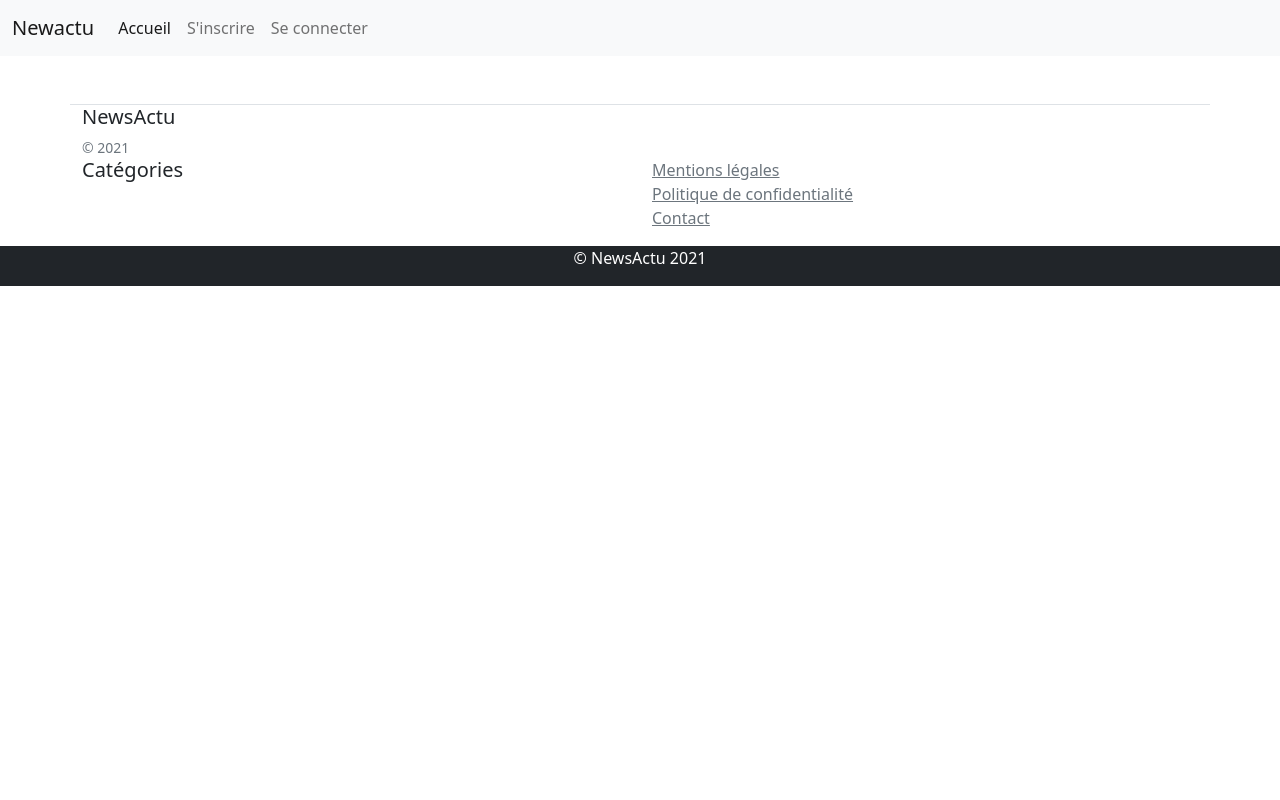
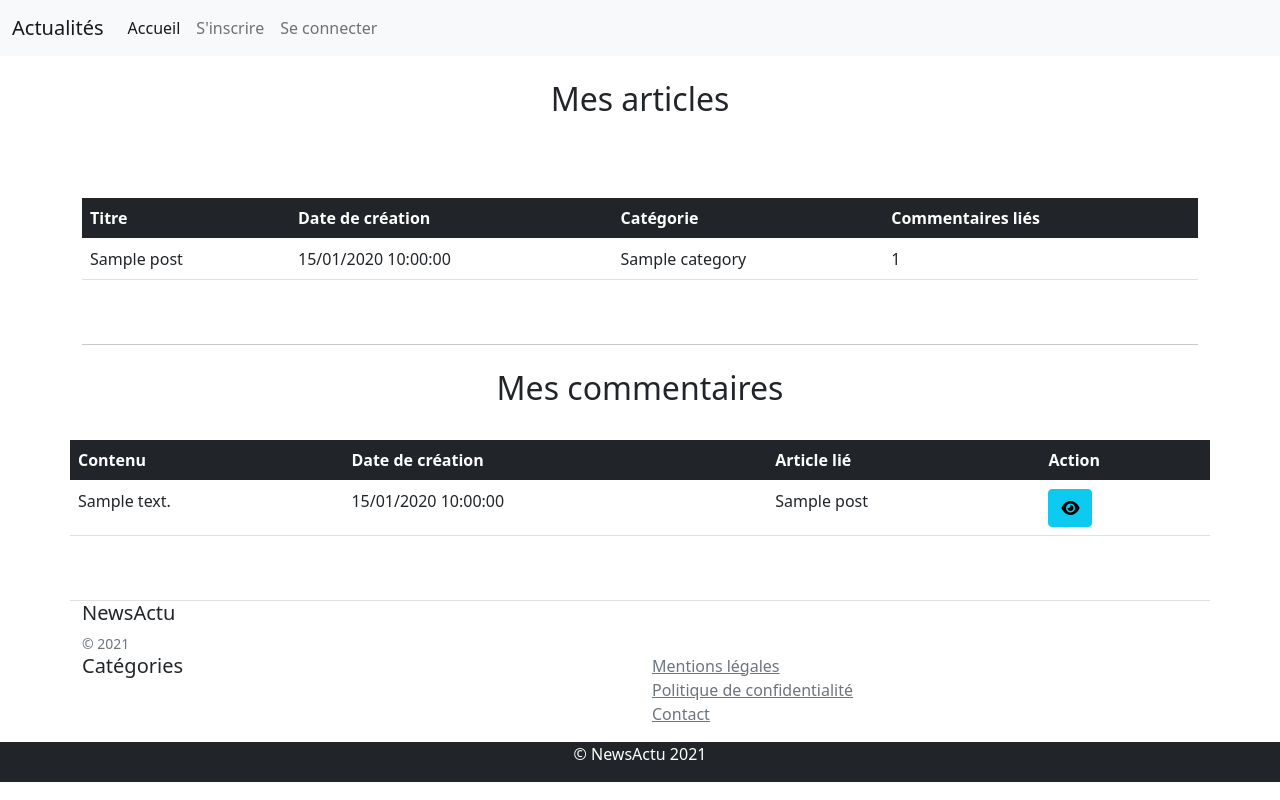
Before and after one commit to KevinL45/newsactu, a Symfony app: template templates/user/show.html.twig in a window 1280 px wide. Run offline with Twig, Linux system fonts and the light colour scheme; the template is opened without the code that fills it: most values are stand-ins (such as "Sample title", 1, 10 or a date in 2020); some libraries are stand-ins or nearby versions.

Commit message:
first commit

```diff
--- a/templates/components/_nav.html.twig
+++ b/templates/components/_nav.html.twig
@@ -1,6 +1,6 @@
 <nav class="navbar navbar-expand-lg navbar-light bg-light">
   <div class="container-fluid">
-    <a class="navbar-brand" href="#">Newactu</a>
+    <a class="navbar-brand" href="#">Actualités</a>
     <button class="navbar-toggler" type="button" data-bs-toggle="collapse" data-bs-target="#navbarSupportedContent" aria-controls="navbarSupportedContent" aria-expanded="false" aria-label="Toggle navigation">
       <span class="navbar-toggler-icon"></span>
     </button>
--- a/templates/layouts/base.html.twig
+++ b/templates/layouts/base.html.twig
@@ -10,7 +10,7 @@
     <link rel="stylesheet"
       href="https://cdnjs.cloudflare.com/ajax/libs/font-awesome/6.0.0-beta3/css/all.min.css">
     <meta http-equiv="X-UA-Compatible" content="ie=edge">
-    <title>NewsActu</title>
+    <title>Actualités</title>
 </head>
 <body>
 
--- a/templates/user/show.html.twig
+++ b/templates/user/show.html.twig
@@ -1,5 +1,87 @@
 {% extends "layouts/base.html.twig" %}
 
 {% block content %}
+    <div class="row">
+        <div class="col my-4">
+            <h2 class="text-center">Mes articles</h2>
+        </div>
+    </div>
 
+<div class="row my-5">
+    <div class="col-12 mx-auto">
+        {% if posts is not empty %}
+
+            <table class="table">
+                <thead class="table-dark">
+                    <tr>
+                        <th>Titre</th>
+                        <th>Date de création</th>
+                        <th>Catégorie</th>
+                        <th>Commentaires liés</th>
+
+                    </tr>
+                </thead>
+                <tbody>
+
+                {% for post in posts %}
+                    <tr>
+                        <td>
+                            {{ post.title }}
+                        </td>
+                        <td>
+                            {{ post.createdAt | date('d/m/Y h:i:s') }}
+                        </td>
+                        <td>
+                            {{ post.category.name }}
+                        </td>
+                        <td>
+                            {{ post.commentaries | length }}
+                        </td>
+                    </tr>
+                {% endfor %}
+
+                </tbody>
+            </table>
+        {% endif %}
+    </div>
+</div>
+
+    <hr>
+<div class="row my-4">
+    <div class="col-12">
+        <h2 class="text-center">Mes commentaires</h2>
+    </div>
+</div>
+    <div class="row">
+        {% if commentaries is not empty %}
+            <table class="table">
+                <thead class="table-dark">
+                <tr>
+                    <th>Contenu</th>
+                    <th>Date de création</th>
+                    <th>Article lié</th>
+                    <th>Action</th>
+                </tr>
+                </thead>
+                <tbody>
+                {% for commentary in commentaries %}
+                    <tr>
+                        <td>
+                            {{ commentary.comment }}
+                        </td>
+                        <td>
+                            {{ commentary.createdAt | date('d/m/Y h:i:s') }}
+                        </td>
+                        <td>
+                            {{ commentary.post.title }}
+                        </td>
+                        <td>
+                            <a href="" class="btn btn-info"><i class="fa fa-eye"></i></a>
+                        </td>
+                    </tr>
+                {% endfor %}
+                </tbody>
+            </table>
+        {% endif %}
+    </div>
 {% endblock %}
```
